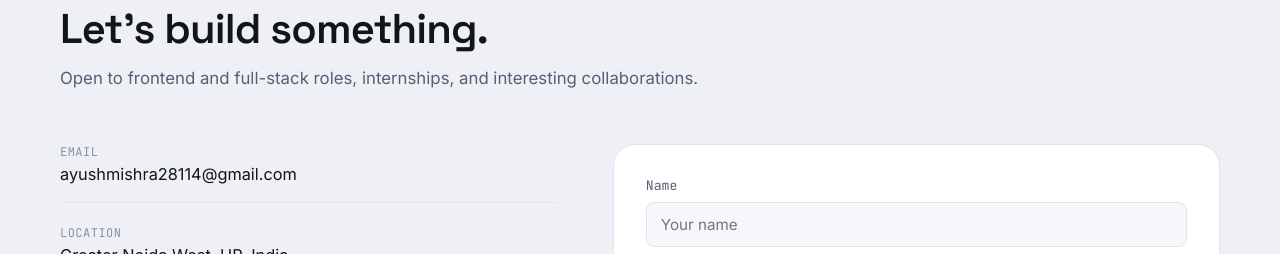
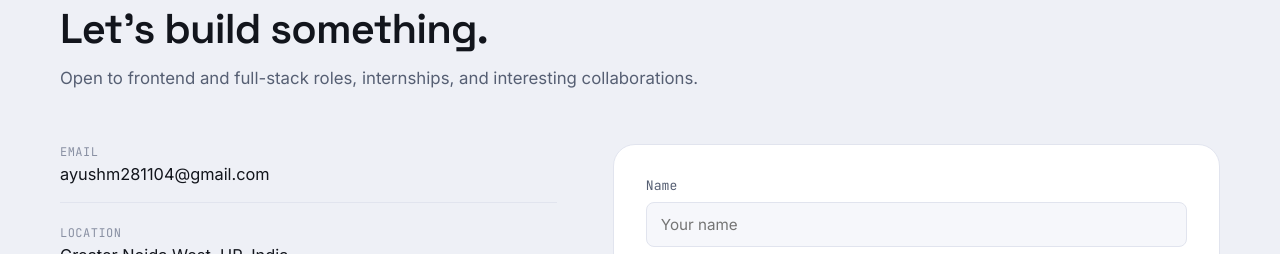
Before and after one commit to Ayushm28114/Portfolio, a React (Vite) app: page / in a window 1280 px wide. Shown: the part 5169-5423 px from the top of the page. Built offline with nearby package versions, Linux system fonts and the light colour scheme.

Commit message:
changed mail address

```diff
--- a/src/components/Contact.jsx
+++ b/src/components/Contact.jsx
@@ -2,7 +2,7 @@ import React, { useState } from 'react'
 import { useReveal } from '../hooks/useReveal.js'
 
 const CONTACT_DETAILS = [
-  { label: 'Email', value: 'ayushmishra28114@gmail.com', href: 'mailto:ayushmishra28114@gmail.com' },
+  { label: 'Email', value: 'ayushm281104@gmail.com', href: 'mailto:ayushm281104@gmail.com' },
   { label: 'Location', value: 'Greater Noida West, UP, India', href: null },
   { label: 'GitHub', value: 'github.com/Ayushm28114', href: 'https://github.com/Ayushm28114' },
   { label: 'LinkedIn', value: 'linkedin.com/in/ayush-mishra', href: 'https://linkedin.com' },
--- a/src/components/Footer.jsx
+++ b/src/components/Footer.jsx
@@ -7,7 +7,7 @@ export default function Footer() {
         <span>© {new Date().getFullYear()} Ayush Mishra. Built with React.</span>
         <div className="footer__links">
           <a href="https://github.com/Ayushm28114" target="_blank" rel="noreferrer">GitHub</a>
-          <a href="mailto:ayushmishra28114@gmail.com">Email</a>
+          <a href="mailto:ayushm281104@gmail.com">Email</a>
           <a href="#top">Back to top ↑</a>
         </div>
       </div>
```
